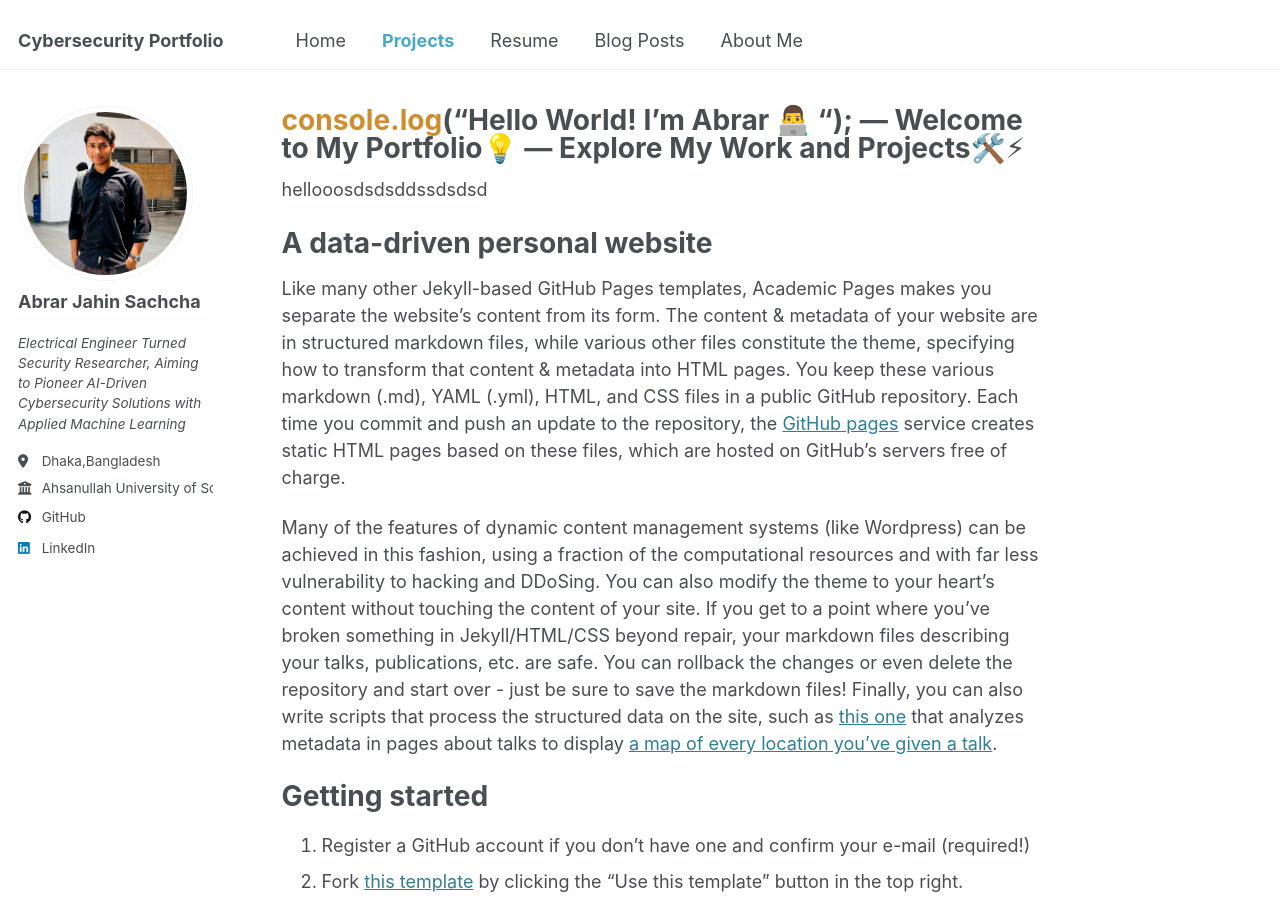
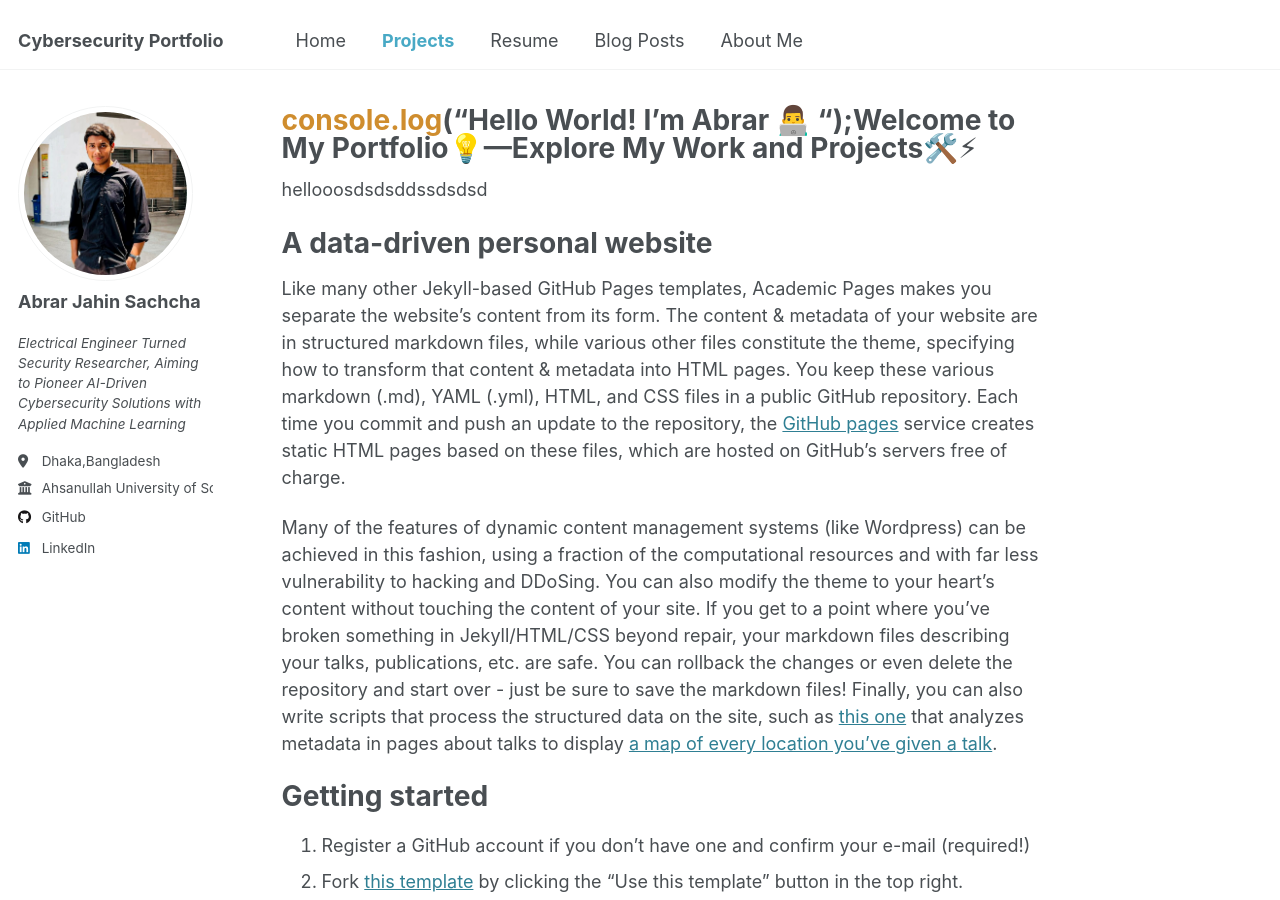
Before and after one commit to AbrarJahin7/cyberportfolio.github.io, a Jekyll site: the page built from _pages/about.md, in a window 1280 px wide and 900 px high. Built offline with Jekyll 4.4.1, drawn with Linux system fonts in a browser that asks for light colours.

Commit message:
Update about.md

```diff
--- a/_pages/about.md
+++ b/_pages/about.md
@@ -1,6 +1,6 @@
 ---
 permalink: /
-title: "<span style='color:#cf8d2e;'>console.log</span>(\"Hello World! I’m Abrar 👨‍💻 \");  —  Welcome to My Portfolio💡 — Explore My Work and Projects🛠️⚡ "
+title: "<span style='color:#cf8d2e;'>console.log</span>(\"Hello World! I’m Abrar 👨‍💻 \");Welcome to My Portfolio💡—Explore My Work and Projects🛠️⚡ "
 author_profile: true
 redirect_from:
   - /about/
```
